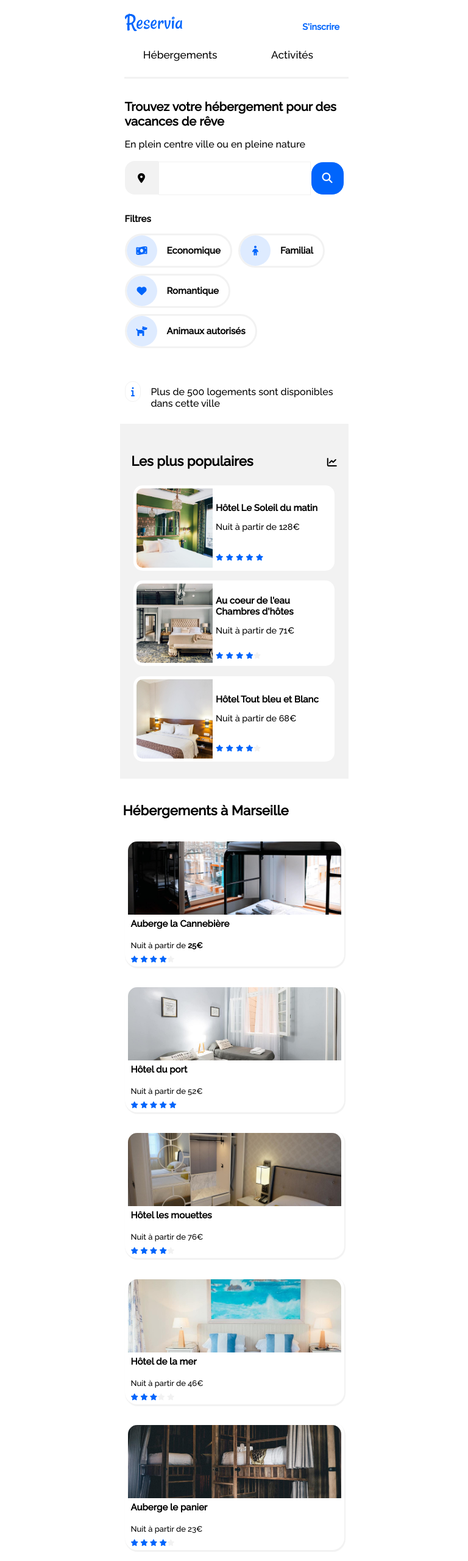
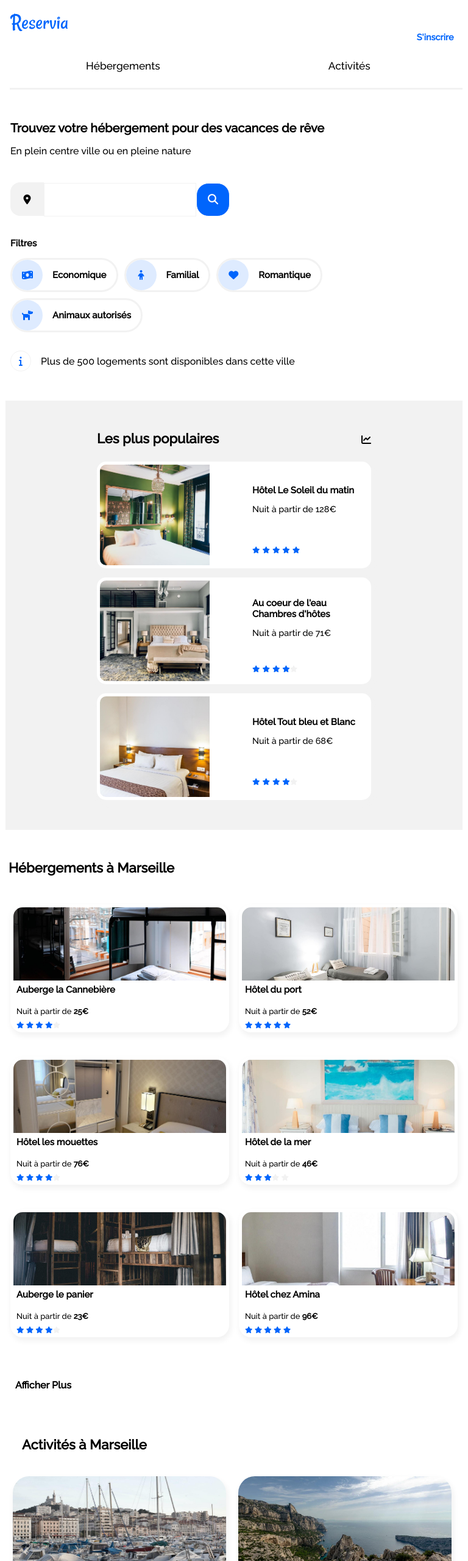
Before and after one commit to lauressl/Reservia, a plain HTML site: page index.html in a window 768 px wide. Shown: the top 2560 px of the page at 61% size. Drawn offline with Linux system fonts and the light colour scheme.

Commit message:
final resize

```diff
--- a/index.html
+++ b/index.html
@@ -114,7 +114,7 @@
                             </div>
                             <div class="txtHebergement">
                                 <h3>Hôtel du port</h3>
-                                <p>Nuit à partir de 52€</p>
+                                <p>Nuit à partir de <strong>52€</strong></p>
                                 <!--Popularité de l'hébergement-->
                                 <div class="star">
                                     <div class="starBlue">
@@ -133,7 +133,7 @@
                             </div>
                             <div class="txtHebergement">
                                 <h3>Hôtel les mouettes</h3>
-                                <p>Nuit à partir de 76€</p>
+                                <p>Nuit à partir de  <strong>76€</strong></p>
                                 <!--Popularité de l'hébergement-->
                                 <div class="star">
                                     <div class="starBlue">
@@ -154,7 +154,7 @@
                             </div>
                             <div class="txtHebergement">
                                 <h3>Hôtel de la mer</h3>
-                                <p>Nuit à partir de 46€</p>
+                                <p>Nuit à partir de <strong>46€</strong></p>
                                 <!--Popularité de l'hébergement-->
                                 <div class="star">
                                     <div class="starBlue">
@@ -175,7 +175,7 @@
                             </div>
                             <div class="txtHebergement">
                                 <h3>Auberge le panier</h3>
-                                <p>Nuit à partir de 23€</p>
+                                <p>Nuit à partir de <strong>23€</strong></p>
                                 <!--Popularité de l'hébergement-->
                                 <div class="star">
                                     <div class="starBlue">
@@ -196,7 +196,7 @@
                             </div>
                             <div class="txtHebergement">
                                 <h3>Hôtel chez Amina</h3>
-                                <p>Nuit à partir de 96€</p>
+                                <p>Nuit à partir de <strong>96€</strong></p>
                                 <!--Popularité de l'hébergement-->
                                 <div class="star">
                                     <div class="starBlue">
--- a/style.css
+++ b/style.css
@@ -410,7 +410,7 @@ button {
     border: 1px ;
     border-radius: 1.7em;
     background-color: white;
-    box-shadow:0 0 3em 0 #a5a5a5;
+    box-shadow: 2px 5px 10px 1px #F2F2F2;
 }
 
 .activiteMoyen {
@@ -420,7 +420,7 @@ button {
     border: 1px;
     border-radius: 1.7em;
     background-color: white;
-    box-shadow:0 0 3em 0 #a5a5a5;
+    box-shadow: 2px 5px 10px 1px #F2F2F2;
 }
 
 .activitePetit {
@@ -430,7 +430,7 @@ button {
     border: 1px;
     border-radius: 1.7em;
     background-color: white;
-    box-shadow:0 0 3em 0 #a5a5a5;
+    box-shadow: 2px 5px 10px 1px #F2F2F2;
 }
 
 .imgActiviteGrand {
@@ -482,7 +482,275 @@ button {
     height: 90%;
 }
 
-@media all and (max-width: 900px) {
+@media all and (min-width: 761px) and (max-width: 1024px) {
+    html {
+        height: 150%;
+    }
+
+    body{
+        height: 3360px;
+        width: 750px;
+    }
+
+    header{
+        flex-direction: row;
+        flex-wrap: wrap;
+        height: 170px;
+        padding-left: 0.5em;;
+    }
+
+    .imgHeader {
+        height:0;
+    }
+
+    .navBar li{
+        display: flex;
+        flex-direction: row;
+        justify-content: center;
+        font-size: 1.2em;
+        width: 50%;
+        border-top: none;
+        border-bottom: 0.2em solid #F2F2F2;
+        padding: 0em 0em 1.5em 0em;
+    }
+
+    .navBar li:hover{
+        color: #0065FC;
+        border-bottom: 0.2em solid #0065FC;
+    }
+
+    .active:hover{
+        border-top: none;
+        padding-top:0;
+    }
+
+    .navBar {
+        width: 100%;
+        display: flex;
+        flex-direction: column-reverse;
+        justify-content: space-between;
+        padding-left:0;
+    }
+
+    .navBarLien {
+        display: flex;
+        width: 100%;
+        flex-direction: row;
+        justify-content: space-around;
+        padding: 0;
+    }
+
+    .inscription{
+        padding: 1em;
+        display: flex;
+        align-self: flex-end;
+    }
+
+    main {
+        height: 2900px;
+    }
+
+    .headerMain {
+        height: 600px;
+        padding-left: 0.5em;
+    }
+
+    .titreZone{
+        height: 115px;
+        padding:0;
+    }
+
+    .Recherche {
+        height: 60px;
+    }
+
+    .Filtres {
+        flex-wrap: nowrap;
+        flex-direction: column;
+        align-items: flex-start;
+        height: 160px;
+        padding: 0;
+    }
+
+    .typeFiltres {
+        display: flex;
+        flex-direction: row;
+        flex-wrap: wrap;
+        justify-content: flex-start;
+        width: 100%;
+    }
+
+    .borderFiltre {
+        margin: 0 10px 10px 0;
+    }
+
+    #boutonLogo {
+        display: inline;
+        width: 55px;
+        border-radius: 20px;
+    }
+
+    #boutonRecherche {
+        display: none;
+    }
+
+    .informationRecherche {
+        height: 90px;
+    }
+
+    .rechercheHebergement {
+        flex-direction: column-reverse;
+        height: 1650px;
+        padding: 0 0 30px 0;
+    }
+
+    .hebergementVille {
+        width: 100%;
+        height: 950px;
+        justify-content: space-around;
+        padding: 0;
+        background: none;
+    }
+
+    #hebergements{
+        padding-left: 5px;
+    }
+
+    .affichageHebergement {
+        flex-flow: row wrap;
+        height: 750px;
+    }
+    .hebergement {
+        width: 349px;
+        height: 200px;
+        box-shadow: 2px 5px 10px 1px #F2F2F2;
+    }
+
+    .imgsHebergement{
+        width: 100%;
+        height: 100px;
+    }
+
+    .txtHebergement {
+        display: flex;
+        flex-direction: column;
+        height: 84px;
+    }
+
+    #afficher {
+        padding-left: 1em;;
+    }
+
+    .populariteHebergement {
+        width : 100%;
+        height: 670px;
+        margin-bottom: 20px;
+        padding: 30px 0 20px 0;
+        border-radius: 0;
+    }
+
+    .titrePopularite {
+        width: 60%;
+    }
+
+    .affichagePopularite {
+        height: 570px;
+    }
+
+    .popularite {
+        height: 165px;
+        width: 440px;
+        box-shadow: 2px 5px 10px 1px #F2F2F2;
+    }
+
+    .imgsPopularite {
+        width: 180px;
+        height: 100%;
+    }
+
+    .descriptionPolpularite {
+        width: 240px;
+    }
+
+    #activite {
+        height: 750px;
+        padding-left: 12px;
+        width: 96%;
+    }
+
+    .rechercheActivite {
+        flex-direction: row;
+        justify-content: space-between;
+    }
+
+    #titreActivite{
+        padding-left: 15px;
+        height: 35px;
+    }
+
+    .activiteVille1 {
+        flex-direction: column;
+        height: 680px;
+        width: 350px;
+    }
+
+    .activiteVille2 {
+        flex-direction: column;
+        height: 680px;
+        width: 350px;
+        margin:0;
+    }
+
+    .activiteCol1 {
+        width: 350px;
+        height: 200px;
+        margin: 0;
+    }
+
+    .activiteCol2 {
+        width: 350px;
+        height: 425px;
+        margin: 0;
+    }
+
+    .activiteGrand {
+        height: 200px;
+        width: 350px;
+    }
+
+    .activiteMoyen {
+        height: 200px;
+        width: 350px;
+    }
+
+    .activitePetit {
+        height: 200px;
+        width: 350px;
+    }
+
+    .imgActiviteGrand {
+        height: 80%;
+    }
+
+    .imgActiviteMoyen{
+        height: 80%;
+    }
+
+    .imgActivitePetit {
+        height: 80%;
+    }
+
+    .footer {
+        height: 200px;
+    }
+
+    .elementFooterParent {
+        flex-direction: row;
+        justify-content: space-between;
+        width: 100%;
+    }
+}
+@media all and (max-width: 760px) {
     html {
         height: 150%;
     }
@@ -623,7 +891,7 @@ button {
     .hebergement {
         width: 350px;
         height: 200px;
-        box-shadow: 1px 2px 1px 1px #F2F2F2;
+        box-shadow: 2px 5px 10px 1px #F2F2F2;
     }
 
     .imgsHebergement{
@@ -660,7 +928,7 @@ button {
     .popularite {
         height: 130px;
         width: 320px;
-        box-shadow: 1px 2px 1px 1px #F2F2F2;
+        box-shadow: 2px 5px 10px 1px #F2F2F2;
     }
 
     .imgsPopularite {
@@ -745,7 +1013,7 @@ button {
     }
 
     .elementFooterParent {
-
-    flex-direction: column;
-    height: 500px;
+        flex-direction: column;
+        height: 500px;
+    }
 }
```
